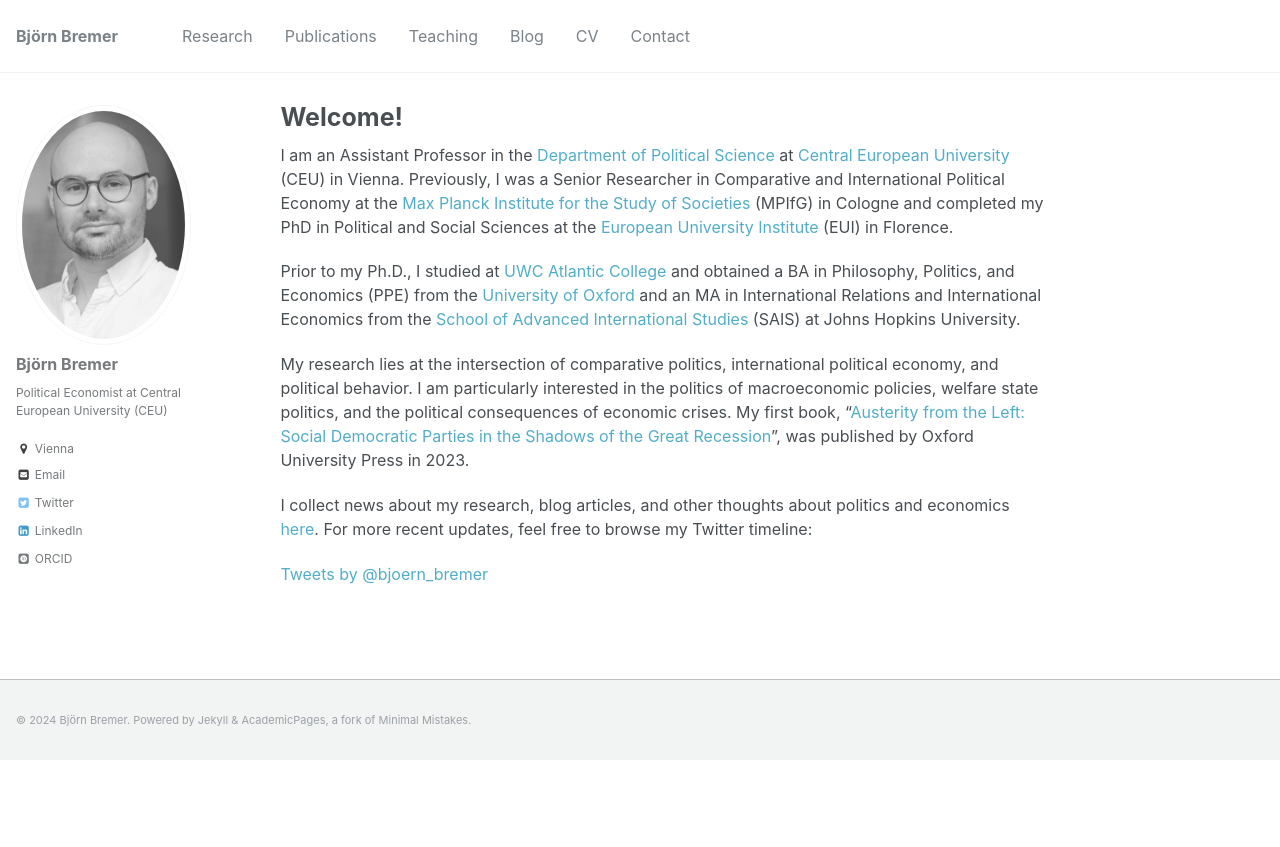
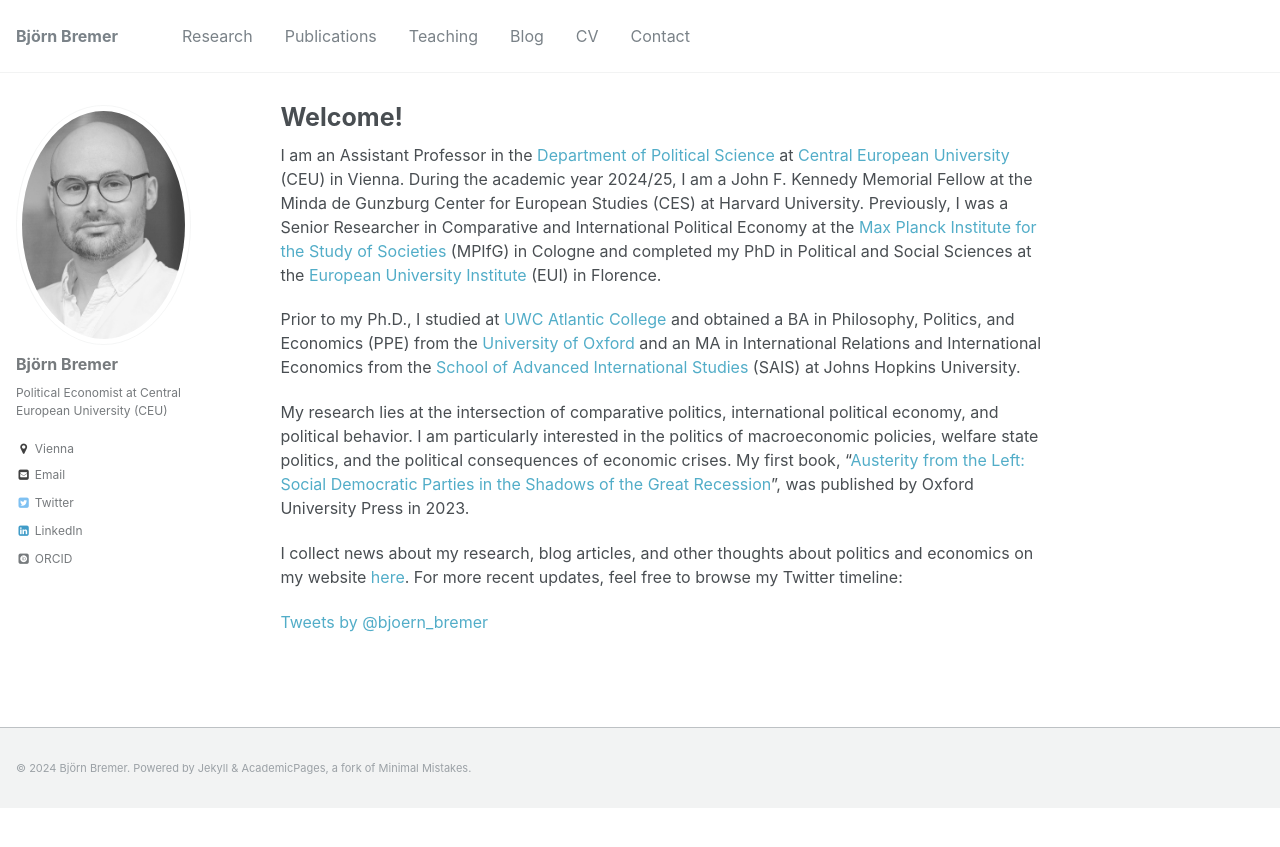
Before and after one commit to bjoernbremer/bjoernbremer.github.io, a Jekyll site: the page built from _pages/about.md, in a window 1280 px wide. Shown: the top 847 px of the page. Built offline with Jekyll 4.4.1, drawn with Linux system fonts in a browser that asks for light colours; some web fonts are replaced; comment, search, counter and statistics services are not loaded.

Commit message:
Update about.md

```diff
--- a/_pages/about.md
+++ b/_pages/about.md
@@ -8,13 +8,13 @@ redirect_from:
   - /about.html
 ---
 
-I am an Assistant Professor in the [Department of Political Science](https://politicalscience.ceu.edu/) at [Central European University](https://www.ceu.edu/) (CEU) in Vienna. Previously, I was a Senior Researcher in Comparative and International Political Economy at the [Max Planck Institute for the Study of Societies](https://www.mpifg.de/2733/en) (MPIfG) in Cologne and completed my PhD in Political and Social Sciences at the [European University Institute](https://www.eui.eu/Home.aspx") (EUI) in Florence.
+I am an Assistant Professor in the [Department of Political Science](https://politicalscience.ceu.edu/) at [Central European University](https://www.ceu.edu/) (CEU) in Vienna. During the academic year 2024/25, I am a John F. Kennedy Memorial Fellow at the Minda de Gunzburg Center for European Studies (CES) at Harvard University. Previously, I was a Senior Researcher in Comparative and International Political Economy at the [Max Planck Institute for the Study of Societies](https://www.mpifg.de/2733/en) (MPIfG) in Cologne and completed my PhD in Political and Social Sciences at the [European University Institute](https://www.eui.eu/home) (EUI) in Florence.
 
 Prior to my Ph.D., I studied at [UWC Atlantic College](http://www.atlanticcollege.org/) and obtained a BA in Philosophy, Politics, and Economics (PPE) from the [University of Oxford](http://www.ox.ac.uk/) and an MA in International Relations and International Economics from the [School of Advanced International Studies](https://www.sais-jhu.edu/) (SAIS) at Johns Hopkins University.
 
 My research lies at the intersection of comparative politics, international political economy, and political behavior. I am particularly interested in the politics of macroeconomic policies, welfare state politics, and the political consequences of economic crises. My first book, “[Austerity from the Left: Social Democratic Parties in the Shadows of the Great Recession](https://global.oup.com/academic/product/austerity-from-the-left-9780192872210)”, was published by Oxford University Press in 2023.
 
-I collect news about my research, blog articles, and other thoughts about politics and economics [here]({{ site.url }}/year-archive/). For more recent updates, feel free to browse my Twitter timeline:
+I collect news about my research, blog articles, and other thoughts about politics and economics on my website [here]({{ site.url }}/year-archive/). For more recent updates, feel free to browse my Twitter timeline:
 
 <a class="twitter-timeline" data-dnt="true" href="https://twitter.com/bjoern_bremer" data-widget-id="614467895389724673">Tweets by @bjoern_bremer</a>
   <script>!function(d,s,id){var js,fjs=d.getElementsByTagName(s)[0],p=/^http:/.test(d.location)?'http':'https';if(!d.getElementById(id)){js=d.createElement(s);js.id=id;js.src=p+"://platform.twitter.com/widgets.js";fjs.parentNode.insertBefore(js,fjs);}}(document,"script","twitter-wjs");</script>
```
